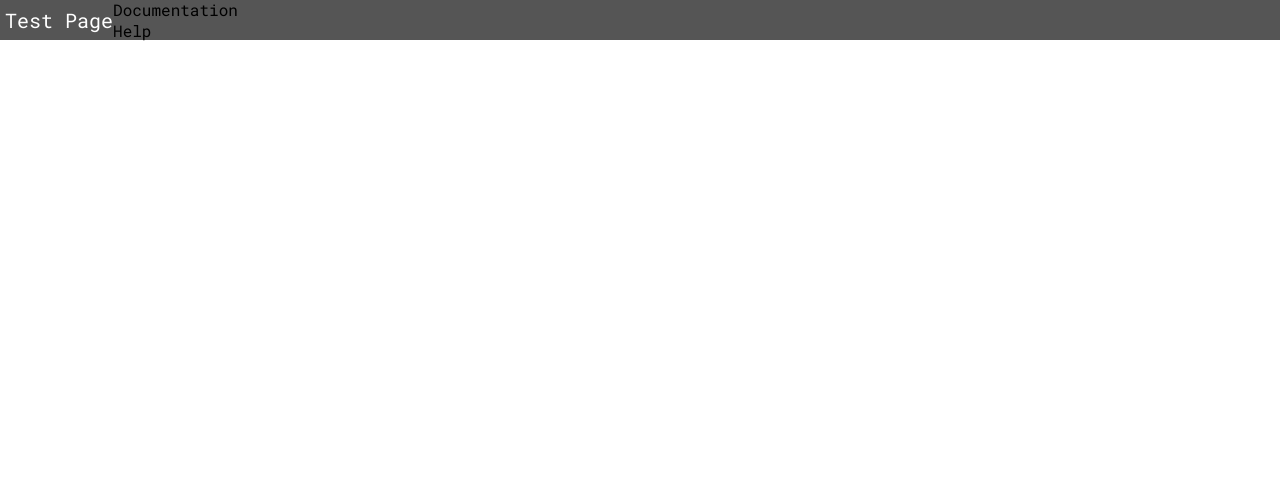
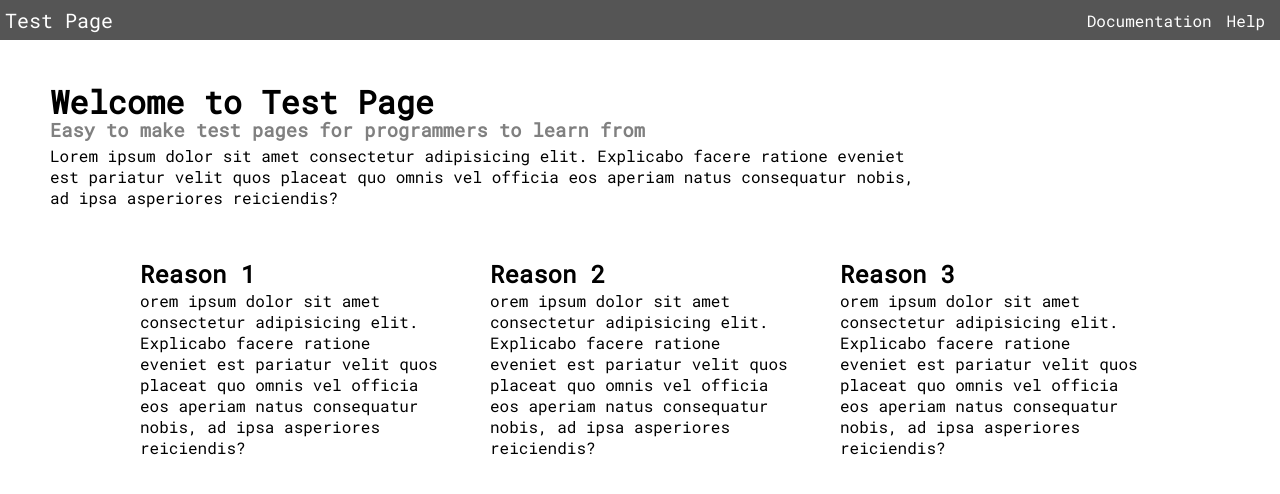
Before and after one commit to Caleb-T-Owens/WebFrameworkTesting, a Vue app in the folder vue/tutorials/cli/cli-tutorial/: page / in a window 1280 px wide. Shown: the top 494 px of the page. Built offline with nearby package versions, Linux system fonts and the light colour scheme.

Commit message:
After stream commit, unfortunately I havent been able to document all the changes but I have made a tile template for a information tile and I have made the documentation tab have a close button

```diff
--- a/vue/tutorials/cli/cli-tutorial/src/App.vue
+++ b/vue/tutorials/cli/cli-tutorial/src/App.vue
@@ -1,19 +1,29 @@
 <template>
    <div id="app">
-      <documentation v-if="seen"/>
-      <Header/>
+      <documentation v-bind:seen="seen" v-if="seen.isSeen"/>
+      <Header id="header" v-bind:seen="seen"/>
+      <Main id="main-container"/>
    </div>
 </template>
 
 <script>
    import Header from "./components/Header.vue";
-   import Documentation from "./components/Documentation.vue";
+   import Documentation from "./components/Documentation/Documentation.vue";
+   import Main from "./components/Main/Main.vue"
 
    export default {
       name: 'App',
       components: {
          Header,
-         Documentation
+         Documentation,
+         Main
+      },
+      data () {
+         return {
+            seen: {
+               isSeen: false
+            }
+         }
       }
    }
 </script>
@@ -24,6 +34,14 @@
       padding: 0px;
       font-family: 'Roboto Mono';
    }
+   #main-container {
+   width: calc(100% - 100px);
+    height: calc(100% - 80px);
+    max-height: calc(100% - 80px);
+    overflow: auto;
+}
+</style>
 
-   #app {}
+<style scoped>
+
 </style>
--- a/vue/tutorials/cli/cli-tutorial/src/components/Documentation.vue
+++ /dev/null
@@ -1,18 +0,0 @@
-<template>
-  <div></div>
-</template>
-
-<script>
-export default {
-   name: "Documentation",
-   data () {
-      return {
-         seen: false
-      }
-   }
-}
-</script>
-
-<style scoped>
-
-</style>
--- /dev/null
+++ b/vue/tutorials/cli/cli-tutorial/src/components/Documentation/Documentation.vue
@@ -0,0 +1,48 @@
+<template>
+  <div id="container">
+     <div id="main">
+        <div id="close-container">
+           <p v-on:click="closeDocumentation()" id="close-button">Close</p>
+        </div>
+        <div id="main-container">
+        </div>
+     </div>
+  </div>
+</template>
+
+<script>
+export default {
+   name: "Documentation",
+   props: {
+      seen: Object
+   },
+   methods: {
+      closeDocumentation () {
+         this.seen.isSeen = false;
+      }
+   }
+}
+</script>
+
+<style scoped>
+   #container {
+      position: absolute;
+      width: 100%;
+      height: 100%;
+      background-color: rgba(0, 0, 0, 0.205);
+   }
+   #main {
+      margin-top: 50px;
+      margin-left: 50px;
+      width: calc(100% - 100px);
+      height: calc(100% - 100px);
+      background-color: white;
+   }
+   #close-container {
+      float:right
+   }
+   #close-button {
+      margin-top: 5px;
+      margin-right: 5px;
+   }
+</style>
--- a/vue/tutorials/cli/cli-tutorial/src/components/Header.vue
+++ b/vue/tutorials/cli/cli-tutorial/src/components/Header.vue
@@ -1,9 +1,10 @@
 <template>
-
    <div id="header">
+      <div id="name-container">
          <p id="name">Test Page</p>
+      </div>
       <div id="container-right">
-         <header-links  v-for="link in links" v-bind:key="link.name" v-bind:link="link"/>
+         <header-links class="link" v-for="link in links" v-bind:key="link.name" v-bind:link="link" />
       </div>
    </div>
 </template>
@@ -14,21 +15,27 @@ import HeaderLinks from "./HeaderLinks.vue";
    export default {
       name: "Header",
       props: {
+         seen: Object
       },
       components: {
          HeaderLinks
       },
-   data () {
+      data() {
          return {
-         links: [
-            {name: "Documentation", function: this.showDocumentation},
-            {name: "Help", function: this.showHelp}
+            links: [{
+                  name: "Documentation",
+                  function: this.showDocumentation
+               },
+               {
+                  name: "Help",
+                  function: this.showHelp
+               }
             ]
          }
       },
       methods: {
          showDocumentation() {
-
+            this.seen.isSeen = true;
          },
          showHelp() {
 
@@ -45,10 +52,20 @@ export default {
       display: flex;
       align-items: center;
    }
+   #name-container {
+      width: 150px;
+   }
    #name {
       color: white;
       font-size: 20px;
       padding-left: 5px;
    }
-
+   #container-right {
+      width: calc(100% - 150px);
+      display: flex;
+      justify-content: flex-end;
+   }
+   .link {
+      margin-right: 15px;
+   }
 </style>
--- a/vue/tutorials/cli/cli-tutorial/src/components/HeaderLinks.vue
+++ b/vue/tutorials/cli/cli-tutorial/src/components/HeaderLinks.vue
@@ -1,5 +1,5 @@
 <template>
-   <p v-on:click="link.function()">{{link.name}}</p>
+   <p id="link" v-on:click="link.function()">{{link.name}}</p>
 </template>
 
 <script>
@@ -11,6 +11,8 @@ export default {
 }
 </script>
 
-<style>
-
+<style scoped>
+   #link {
+      color: white;
+   }
 </style>
--- /dev/null
+++ b/vue/tutorials/cli/cli-tutorial/src/components/Main/Main.vue
@@ -0,0 +1,55 @@
+<template>
+   <div id="main-container">
+      <h1>Welcome to Test Page</h1>
+      <h3>Easy to make test pages for programmers to learn from</h3>
+      <p>Lorem ipsum dolor sit amet consectetur adipisicing elit. Explicabo facere ratione eveniet est pariatur velit
+         quos
+         placeat quo omnis vel officia eos aperiam natus consequatur nobis, ad ipsa asperiores reiciendis?</p>
+      <information-tiler v-bind:tileInformation="sellingPoints" />
+   </div>
+</template>
+
+<script>
+   import InformationTiler from "./Tiles/InformationTiler.vue";
+   export default {
+      name: "Main",
+      components: {
+         InformationTiler
+      },
+      data() {
+         return {
+            sellingPoints: [{
+                  title: "Reason 1",
+                  data: "orem ipsum dolor sit amet consectetur adipisicing elit. Explicabo facere ratione eveniet est pariatur velit quos placeat quo omnis vel officia eos aperiam natus consequatur nobis, ad ipsa asperiores reiciendis?"
+               },
+               {
+                  title: "Reason 2",
+                  data: "orem ipsum dolor sit amet consectetur adipisicing elit. Explicabo facere ratione eveniet est pariatur velit quos placeat quo omnis vel officia eos aperiam natus consequatur nobis, ad ipsa asperiores reiciendis?"
+               },
+               {
+                  title: "Reason 3",
+                  data: "orem ipsum dolor sit amet consectetur adipisicing elit. Explicabo facere ratione eveniet est pariatur velit quos placeat quo omnis vel officia eos aperiam natus consequatur nobis, ad ipsa asperiores reiciendis?"
+               }
+            ]
+         }
+      }
+   }
+</script>
+
+<style scoped>
+   #main-container {
+      padding-left: 50px;
+      padding-right: 50px;
+      padding-top: 40px;
+   }
+
+   p {
+      margin-right: 300px;
+      margin-top: 3px
+   }
+
+   h3 {
+      margin-top: -6px;
+      color: gray;
+   }
+</style>
--- /dev/null
+++ b/vue/tutorials/cli/cli-tutorial/src/components/Main/Tiles/InformationTiler.vue
@@ -0,0 +1,28 @@
+<template>
+  <div id="information-tiler">
+    <tile v-for="information in tileInformation" v-bind:key="information.title" v-bind:information="information"/>
+  </div>
+</template>
+
+<script>
+import Tile from "./Tile.vue";
+export default {
+  props: {
+    tileInformation: Array // [{title, data}]
+  },
+  components: {
+    Tile
+  }
+}
+</script>
+
+<style scoped>
+#information-tiler {
+  display: flex;
+  flex-wrap: wrap;
+  justify-content: center;
+  width: 100%;
+  margin-top: 25px;
+  margin-bottom: 25px;
+}
+</style>
--- /dev/null
+++ b/vue/tutorials/cli/cli-tutorial/src/components/Main/Tiles/Tile.vue
@@ -0,0 +1,22 @@
+<template>
+  <div id="information-container">
+     <h2>{{information.title}}</h2>
+     <p>{{information.data}}</p>
+  </div>
+</template>
+
+<script>
+export default {
+   props: {
+      information: Object // {title, data}
+   }
+}
+</script>
+
+<style scoped>
+#information-container {
+   width: 300px;
+   min-width: 300px;
+   margin: 25px;
+}
+</style>
```
Lines whose indentation alone changed are shown as unchanged.
